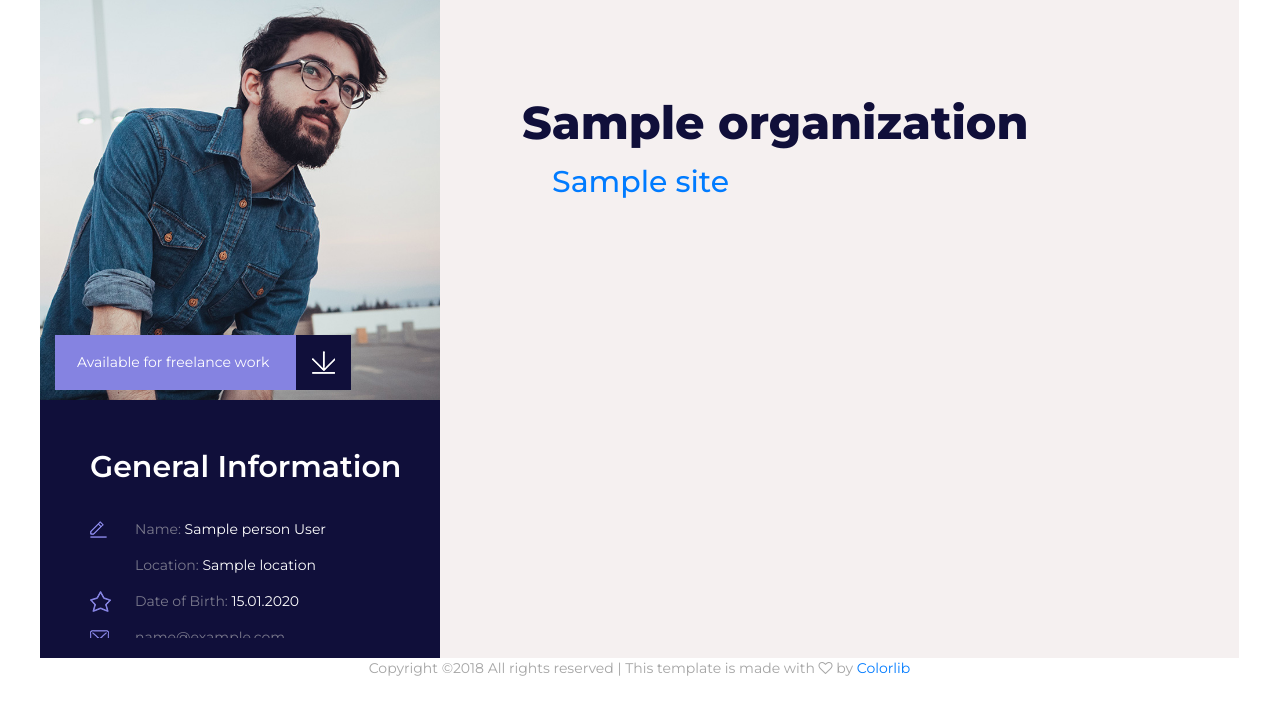
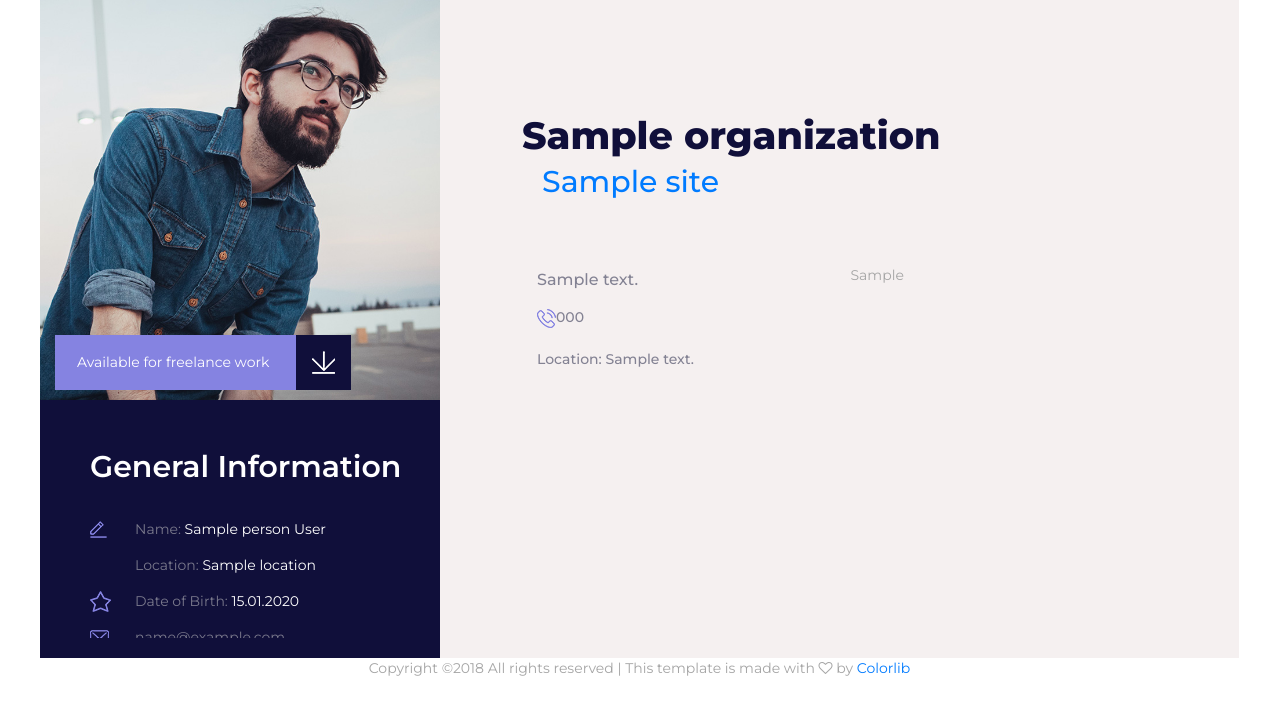
Before and after one commit to k1r91/aboutme, a Django app: template templates/organization.html in a window 1280 px wide. Shown: the part 97-800 px from the top of the page. Run offline with Django 3.2, Linux system fonts and the light colour scheme; the template is opened without the code that fills it: most values are stand-ins (such as "Sample title", 1, 10 or a date in 2020); some libraries are stand-ins or nearby versions.

Commit message:
DONE: organizations.html and views for organizations.

```diff
--- a/main_app/models.py
+++ b/main_app/models.py
@@ -10,6 +10,7 @@ class Organization(models.Model):
     phone = models.CharField(verbose_name='phone', max_length=32)
     desc = models.TextField(verbose_name='description')
     slug = models.SlugField(verbose_name='slug', blank=True, null=True)
+    yandex_map = models.TextField(verbose_name='yandex_map', blank=True, null=True)
 
     def __str__(self):
         return '{}'.format(self.name)
--- a/static/main_app/styles/experience.css
+++ b/static/main_app/styles/experience.css
@@ -723,3 +723,7 @@ section
 {
     margin-top: 20px;
 }
+label:hover
+{
+    cursor: pointer;
+}
--- a/templates/base.html
+++ b/templates/base.html
@@ -21,7 +21,7 @@
     {% block header %}
 	<header class="header">
 		<div class="header_content d-flex flex-row align-items-center justify-content-start">
-			<div class="logo">Kirill<span>.</span>CH</div>
+			<a href="/"><div class="logo">Kirill<span>.</span>CH</div></a>
 			<div class="main_nav d-flex flex-row align-items-end justify-content-start">
 				<ul class="d-flex flex-row align-items-center justify-content-start">
 					<li {% if page == 'about' %}class="active" {% endif %}><a href="/about/">About</a></li>
--- a/templates/experience.html
+++ b/templates/experience.html
@@ -13,7 +13,7 @@
 				<div class="main_title_container d-flex flex-column align-items-start justify-content-end">
 					<div class="main_subtitle">What I am good at</div>
 					<div class="main_title">My Experience</div>
-                    <div class="main_subtitle chk_checkbox"><input type="checkbox" checked="checked" class="chk_checkbox_input"><span>Show last three jobs</span></div>
+					<div class="main_subtitle chk_checkbox"><label><input type="checkbox" checked="checked" class="chk_checkbox_input">Show last three jobs</label></div>
 				</div>
 				<div class="main_content_scroll mCustomScrollbar" data-mcs-theme="minimal-dark">
 					<!-- Experience -->
@@ -27,7 +27,7 @@
 							<div class="exp_content">
 								<div class="exp_title_container">
 									<div class="exp_title">{{work.position}}</div>
-									<div class="exp_subtitle"><a href="/organization{{work.organization.local_url}}">{{work.organization}}</a></div>
+									<div class="exp_subtitle"><a href="/organization/{{work.organization.slug}}/">{{work.organization}}</a></div>
 								</div>
 								<div class="exp_text">
 									<p>{{work.official_duties}}</p>
--- a/templates/organization.html
+++ b/templates/organization.html
@@ -8,16 +8,56 @@
 <link rel="stylesheet" type="text/css" href="{% static "main_app/styles/main_styles.css" %}">
 <link rel="stylesheet" type="text/css" href="{% static "main_app/styles/responsive.css" %}">
 	{% endblock %}
-            {% block content %}
+{% block content %}
 			<div class="main_content">
 				<div class="main_title_container d-flex flex-column align-items-start justify-content-end">
-                    <div class="main_title" style="font-size: 46px;">{{organization.name}}</div>
-                    {% if organization.site %}
-					<div class="main_subtitle" style="margin: 30px 0 0 30px;"><a href="{{organization.site}}">{{organization.site}}</a></div>
-                    {% endif %}
+					<div class="main_title" style="font-size: 38px;">{{organization.name}}</div>
+					<div class="main_subtitle" style="margin: 20px 0 0 20px;"><a href="{{organization.site}}">{{organization.site}}</a></div>
 				</div>
+				<div class="main_content_scroll mCustomScrollbar" data-mcs-theme="minimal-dark">
+
+					<!-- Contact -->
+
+					<div class="contact">
+						<div class="container-fluid">
+							<div class="row">
+
+								<!-- Contact Form -->
+								<div class="col-xl-6">
+									<div class="contact_text">
+										<p style="font-size: 16px;">{{organization.desc|capfirst}}</p>
+									</div>
+									<div class="contact_form_container">
+										<p style="margin-top: 10px;">
+											<img src="/static/main_app/images/icon_4.png" alt="" class="mCS_img_loaded">{{organization.phone}}
+										</p>
+                                        <p>Location: {{organization.address|capfirst}}</p>
+									</div>
+								</div>
+
+								<!-- Contact Map -->
+								<div class="col-xl-6">
+									<div class="contact_map">
+										<!-- Google Map -->
+										<div class="map">
+											<div id="google_map" class="google_map">
+												<div class="map_container">
+													<div id="map">
+                                                        {{organization.yandex_map|safe}}
+                                                    </div>
+												</div>
+											</div>
+										</div>
+									</div>
+								</div>
+
+							</div>
+						</div>
+					</div>
+				</div>
+
 			</div>
-            {% endblock %}
+{% endblock %}
 
     {% block scripts %}
     {{block.super}}
```
Also changed, not shown: json/organization.json (+14 -10 lines), main_app/views.py (+9 -3 lines), db.sqlite3, main_app/migrations/0010_organization_yandex_map.py (added).
